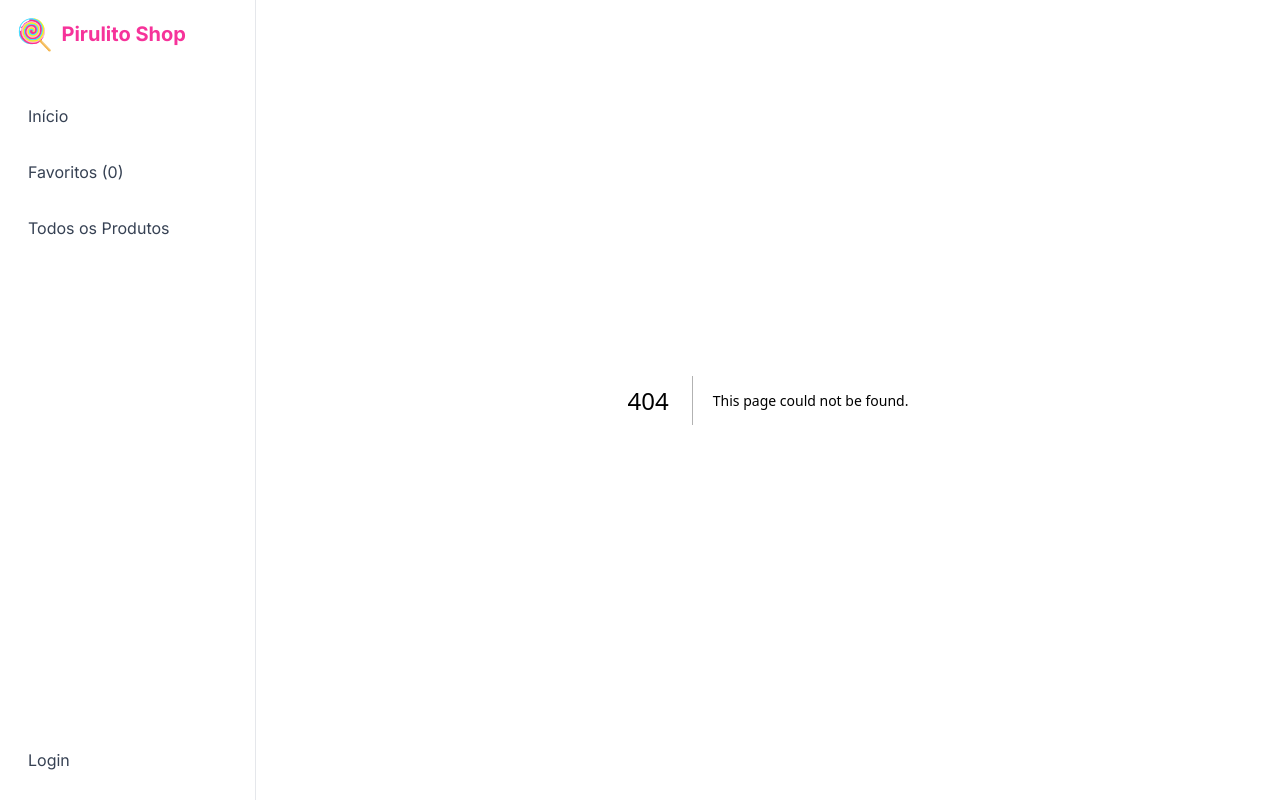
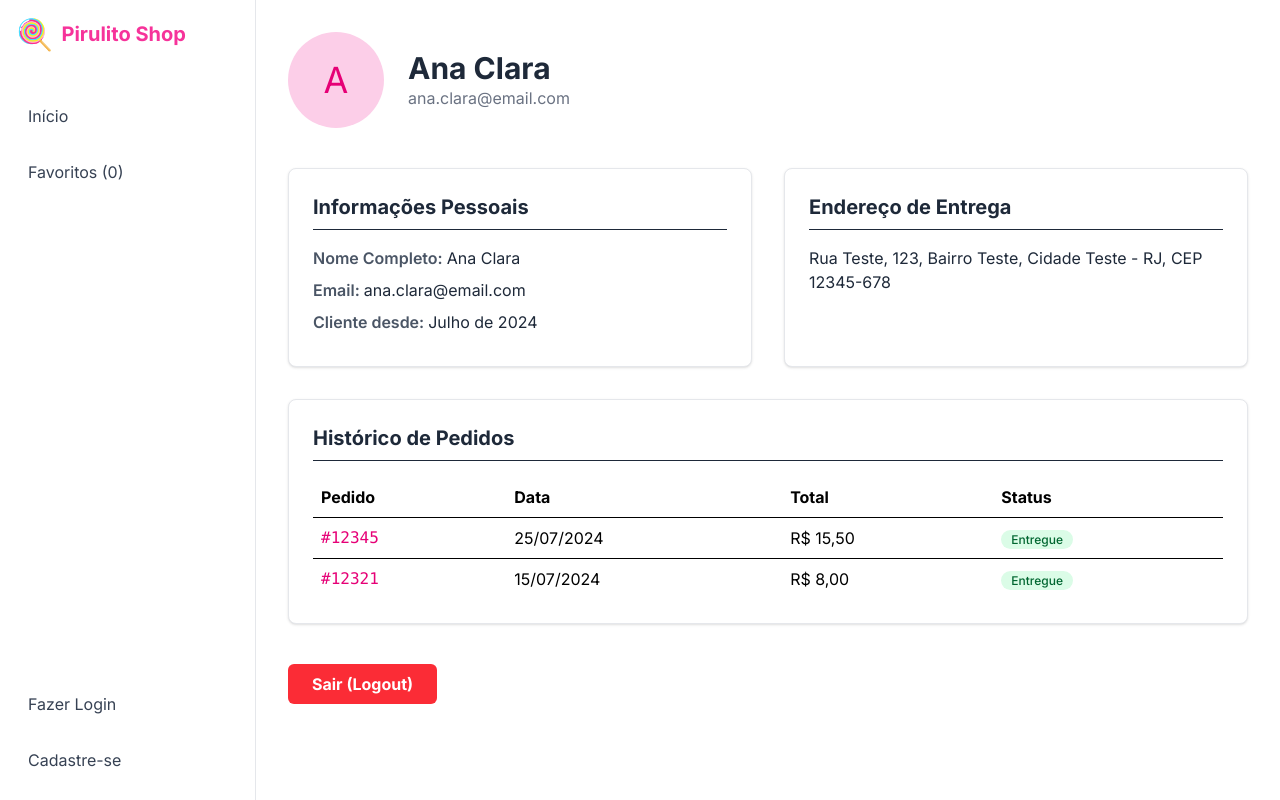
Before and after one commit to salda-git/PAME-25.2-ENTREGA-FINAL-GABRIEL-SALDANHA, a Next.js app: page /perfil in a window 1280 px wide. Before the commit this address had no page. Built offline with nearby package versions, Linux system fonts and the light colour scheme.

Commit message:
Adicionado meu perfil + redirecionamentos

```diff
--- a/src/app/components/Header.tsx
+++ b/src/app/components/Header.tsx
@@ -1,16 +1,24 @@
+// src/components/Header.tsx
 "use client";
-// transformei em side bar
+
 import Link from "next/link";
 import { useFavorites } from "../contexts/FavoritesContext";
+import { useAuth } from "../context/AuthContext";
+import { useRouter } from "next/navigation";
 
 export default function Header() {
     const { favorites } = useFavorites();
+    const { isAuthenticated, logout } = useAuth(); // 2. PEGUE O ESTADO E A FUNÇÃO DE LOGOUT
+    const router = useRouter();
+
+    const handleLogout = () => {
+        logout();
+        router.push('/'); // Redireciona para a home após o logout
+    };
 
     return (
         <aside className="fixed top-0 left-0 h-screen w-64 bg-white border-r border-gray-200">
             <div className="flex flex-col h-full p-4">
-
-                {/* 2. Logo na parte superior */}
                 <div className="mb-10">
                     <Link href="/" className="flex items-center gap-2 text-xl font-bold text-pink-500">
                         <span className="text-3xl">🍭</span>
@@ -18,28 +26,40 @@ export default function Header() {
                     </Link>
                 </div>
 
-                {/* 3. Itens de navegação organizados em coluna */}
                 <nav className="flex flex-col gap-2">
+                    {/* ... links de Início, Favoritos, etc. ... */}
                     <Link href="/" className="flex items-center gap-3 p-3 rounded-md text-gray-700 hover:bg-gray-100 transition-colors">
-                        {/* Futuramente, você pode adicionar um ícone aqui */}
                         <span>Início</span>
                     </Link>
                     <Link href="/favoritos" className="flex items-center gap-3 p-3 rounded-md text-gray-700 hover:bg-gray-100 transition-colors">
                         <span>Favoritos ({favorites.length})</span>
                     </Link>
-                    <Link href="/produtos" className="flex items-center gap-3 p-3 rounded-md text-gray-700 hover:bg-gray-100 transition-colors">
-                        {/* Adicionei um link para a página de produtos como exemplo */}
-                        <span>Todos os Produtos</span>
-                    </Link>
                 </nav>
 
-                {/* 4. Itens no final da sidebar (estilo Instagram) */}
-                <div className="mt-auto">
-                    <Link href="/login" className="flex items-center gap-3 p-3 rounded-md text-gray-700 hover:bg-gray-100 transition-colors">
-                        <span>Login</span>
-                    </Link>
+
+                <div className="mt-auto flex flex-col gap-2">
+                    {isAuthenticated ? (
+                        // Se estiver logado:
+                        <>
+                            <Link href="/perfil" className="flex items-center gap-3 p-3 rounded-md text-gray-700 hover:bg-gray-100 transition-colors">
+                                <span>Meu Perfil</span>
+                            </Link>
+                            <button onClick={handleLogout} className="flex items-center text-left gap-3 p-3 rounded-md text-gray-700 hover:bg-gray-100 transition-colors">
+                                <span>Sair</span>
+                            </button>
+                        </>
+                    ) : (
+                        // Se NÃO estiver logado:
+                        <>
+                            <Link href="/login" className="flex items-center gap-3 p-3 rounded-md text-gray-700 hover:bg-gray-100 transition-colors">
+                                <span>Fazer Login</span>
+                            </Link>
+                            <Link href="/cadastro" className="flex items-center gap-3 p-3 rounded-md text-gray-700 hover:bg-gray-100 transition-colors">
+                                <span>Cadastre-se</span>
+                            </Link>
+                        </>
+                    )}
                 </div>
-
             </div>
         </aside>
     );
--- /dev/null
+++ b/src/app/context/AuthContext.tsx
@@ -0,0 +1,50 @@
+// src/contexts/AuthContext.tsx
+"use client";
+
+import { createContext, useState, useContext, ReactNode } from 'react';
+
+// Dados mockados do usuário que fará o "login"
+const mockUser = {
+    name: "Ana Clara",
+    email: "ana.clara@email.com",
+};
+
+interface AuthContextType {
+    isAuthenticated: boolean;
+    user: { name: string; email: string; } | null;
+    login: () => void;
+    logout: () => void;
+}
+
+const AuthContext = createContext<AuthContextType | undefined>(undefined);
+
+export function AuthProvider({ children }: { children: ReactNode }) {
+    const [isAuthenticated, setIsAuthenticated] = useState(false);
+    const [user, setUser] = useState<{ name: string; email: string; } | null>(null);
+
+    // Função que simula o login
+    const login = () => {
+        setIsAuthenticated(true);
+        setUser(mockUser);
+    };
+
+    // Função que simula o logout
+    const logout = () => {
+        setIsAuthenticated(false);
+        setUser(null);
+    };
+
+    return (
+        <AuthContext.Provider value={{ isAuthenticated, user, login, logout }}>
+            {children}
+        </AuthContext.Provider>
+    );
+}
+
+export function useAuth() {
+    const context = useContext(AuthContext);
+    if (context === undefined) {
+        throw new Error('useAuth must be used within an AuthProvider');
+    }
+    return context;
+}
--- a/src/app/layout.tsx
+++ b/src/app/layout.tsx
@@ -3,6 +3,7 @@ import { Inter } from "next/font/google";
 import "./globals.css";
 import Header from "./components/Header";
 import { FavoritesProvider } from "./contexts/FavoritesContext";
+import { AuthProvider } from "./context/AuthContext";
 
 const inter = Inter({ subsets: ["latin"] });
 
@@ -15,15 +16,16 @@ export default function RootLayout({ children }: { children: React.ReactNode })
   return (
     <html lang="pt-br">
       <body className={inter.className}>
-        <FavoritesProvider>
-          <Header /> {/* Nossa nova Sidebar */}
+        <AuthProvider>
+          <FavoritesProvider>
+            <Header />
 
-          {/* Adicionamos um <main> para conter as páginas */}
-          <main className="ml-64">
-            {children}
-          </main>
+            <main className="ml-64">
+              {children}
+            </main>
 
-        </FavoritesProvider>
+          </FavoritesProvider>
+        </AuthProvider>
       </body>
     </html>
   );
--- a/src/app/login/page.tsx
+++ b/src/app/login/page.tsx
@@ -1,16 +1,30 @@
-// src/app/login/page.tsx
+"use client";
+
 import Link from 'next/link';
-
+import { useRouter } from 'next/navigation'; // Hook para redirecionamento
+import { useAuth } from '../context/AuthContext';
 
 export default function LoginPage() {
+    const { login } = useAuth();
+    const router = useRouter();
+
+    const handleLogin = (event: React.FormEvent) => {
+        event.preventDefault(); // Impede o recarregamento da página
+
+        // 1. Chama a função de login do nosso contexto
+        login();
+
+        // 2. Redireciona o usuário para a página de perfil
+        router.push('/perfil');
+    };
+
     return (
-        <main className="flex h-40% items-center justify-center p-54">
+        <main className="flex min-h-screen items-center justify-center bg-gray-50 p-4 pt-24 sm:pt-32">
             <div className="w-full max-w-md rounded-lg bg-white p-8 shadow-md">
                 <h1 className="mb-6 text-center text-2xl font-bold text-gray-800">
                     Login
                 </h1>
-                <form>
-                    {/* Campo de Email */}
+                <form onSubmit={handleLogin}>
                     <div className="mb-4">
                         <label htmlFor="email" className="mb-2 block text-sm font-bold text-gray-700">
                             Email
@@ -18,11 +32,10 @@ export default function LoginPage() {
                         <input
                             type="email"
                             id="email"
-                            placeholder="seuemail@exemplo.com"
-                            className="focus:shadow-outline w-full appearance-none rounded border px-3 py-2 leading-tight text-gray-700 shadow focus:outline-none"
+                            placeholder="Qualquer email é válido"
+                            className="focus:shadow-outline w-full rounded border px-3 py-2"
                         />
                     </div>
-                    {/* Campo de Senha */}
                     <div className="mb-6">
                         <label htmlFor="password" className="mb-2 block text-sm font-bold text-gray-700">
                             Senha
@@ -30,29 +43,23 @@ export default function LoginPage() {
                         <input
                             type="password"
                             id="password"
-                            placeholder="********"
-                            className="focus:shadow-outline w-full appearance-none rounded border px-3 py-2 leading-tight text-gray-700 shadow focus:outline-none"
+                            placeholder="Qualquer senha é válida"
+                            className="focus:shadow-outline w-full rounded border px-3 py-2"
                         />
                     </div>
-                    {/* Botão de Entrar */}
                     <button
                         type="submit"
                         className="focus:shadow-outline w-full rounded bg-red-500 py-2 px-4 font-bold text-white transition-colors hover:bg-red-600 focus:outline-none"
                     >
                         Entrar
                     </button>
-
-
-                    {/* TEXTO E LINK ADICIONADOS AQUI */}
-                    <p className="mt-6 text-center text-sm text-gray-600">
-                        Novo na loja?{' '}
-                        <Link href="/cadastro" className="font-bold text-red-500 hover:underline">
-                            Cadastre-se
-                        </Link>
-                    </p>
-
-
                 </form>
+                <p className="mt-6 text-center text-sm text-gray-600">
+                    Novo na loja?{' '}
+                    <Link href="/cadastro" className="font-bold text-red-500 hover:underline">
+                        Cadastre-se
+                    </Link>
+                </p>
             </div>
         </main>
     );
--- /dev/null
+++ b/src/app/perfil/page.tsx
@@ -0,0 +1,101 @@
+// src/app/perfil/page.tsx
+
+// Componente reutilizável para cada seção do perfil
+const ProfileSection = ({ title, children }: { title: string, children: React.ReactNode }) => (
+    <div className="bg-white p-6 rounded-lg shadow-sm border border-gray-200">
+        <h2 className="text-xl font-bold text-gray-800 mb-4 pb-2 border-b">{title}</h2>
+        <div>{children}</div>
+    </div>
+);
+
+// Componente reutilizável para um item de informação
+const InfoItem = ({ label, value }: { label: string, value: string }) => (
+    <div className="mb-2">
+        <span className="font-semibold text-gray-600">{label}: </span>
+        <span className="text-gray-800">{value}</span>
+    </div>
+);
+
+export default function PerfilPage() {
+    // Dados mockados do usuário
+    const user = {
+        name: "Ana Clara",
+        email: "ana.clara@email.com",
+        memberSince: "Julho de 2024",
+        address: "Rua Teste, 123, Bairro Teste, Cidade Teste - RJ, CEP 12345-678",
+    };
+
+    // Dados mockados do histórico de pedidos
+    const orderHistory = [
+        { id: "#12345", date: "25/07/2024", total: "R$ 15,50", status: "Entregue" },
+        { id: "#12321", date: "15/07/2024", total: "R$ 8,00", status: "Entregue" },
+    ];
+
+    return (
+        <div className="p-8">
+            {/* Cabeçalho do Perfil com Avatar e Nome */}
+            <div className="flex items-center gap-6 mb-10">
+                <div className="w-24 h-24 bg-pink-200 rounded-full flex items-center justify-center text-4xl text-pink-600">
+                    {/* Simulação de avatar com a inicial do nome */}
+                    {user.name.charAt(0)}
+                </div>
+                <div>
+                    <h1 className="text-3xl font-bold text-gray-800">{user.name}</h1>
+                    <p className="text-gray-500">{user.email}</p>
+                </div>
+            </div>
+
+            {/* Grid com as seções do perfil */}
+            <div className="grid grid-cols-1 lg:grid-cols-2 gap-8">
+                {/* Seção de Informações Pessoais */}
+                <ProfileSection title="Informações Pessoais">
+                    <InfoItem label="Nome Completo" value={user.name} />
+                    <InfoItem label="Email" value={user.email} />
+                    <InfoItem label="Cliente desde" value={user.memberSince} />
+                </ProfileSection>
+
+                {/* Seção de Endereço */}
+                <ProfileSection title="Endereço de Entrega">
+                    <p className="text-gray-800">{user.address}</p>
+                </ProfileSection>
+
+                {/* Seção de Histórico de Pedidos (ocupa a largura total em telas grandes) */}
+                <div className="lg:col-span-2">
+                    <ProfileSection title="Histórico de Pedidos">
+                        <table className="w-full text-left">
+                            <thead>
+                                <tr className="border-b">
+                                    <th className="p-2">Pedido</th>
+                                    <th className="p-2">Data</th>
+                                    <th className="p-2">Total</th>
+                                    <th className="p-2">Status</th>
+                                </tr>
+                            </thead>
+                            <tbody>
+                                {orderHistory.map(order => (
+                                    <tr key={order.id} className="border-b last:border-0">
+                                        <td className="p-2 font-mono text-pink-600">{order.id}</td>
+                                        <td className="p-2">{order.date}</td>
+                                        <td className="p-2">{order.total}</td>
+                                        <td className="p-2">
+                                            <span className="bg-green-100 text-green-800 text-xs font-medium px-2.5 py-0.5 rounded-full">
+                                                {order.status}
+                                            </span>
+                                        </td>
+                                    </tr>
+                                ))}
+                            </tbody>
+                        </table>
+                    </ProfileSection>
+                </div>
+            </div>
+
+            {/* Botão de Sair */}
+            <div className="mt-10">
+                <button className="bg-red-500 text-white font-bold py-2 px-6 rounded-md hover:bg-red-600 transition-colors">
+                    Sair (Logout)
+                </button>
+            </div>
+        </div>
+    );
+}
```
